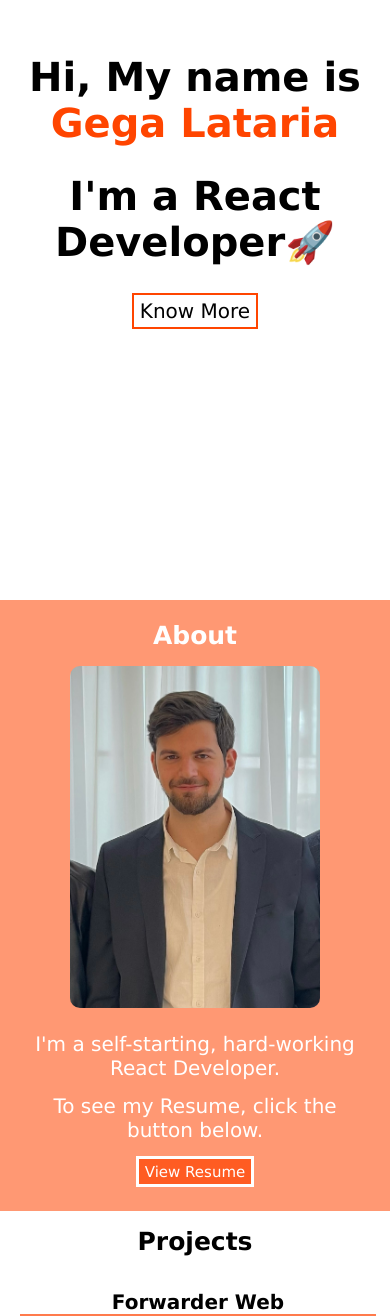
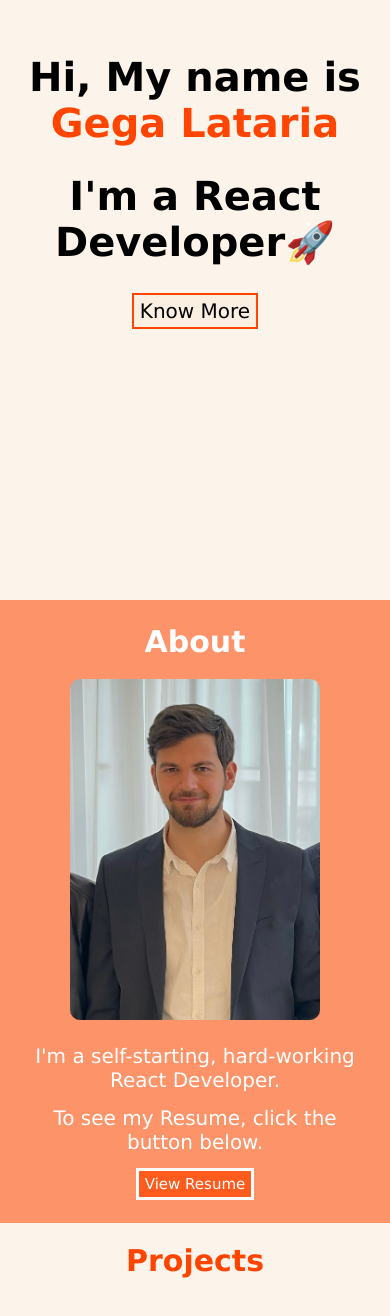
Before and after one commit to GegaLataria/portfolio, a React (Create React App) app: page / in a window 390 px wide. Shown: the part 252-1568 px from the top of the page. Built offline with nearby package versions, Linux system fonts and the light colour scheme.

Commit message:
updated styling-page background color

```diff
--- a/src/App.css
+++ b/src/App.css
@@ -7,4 +7,5 @@ body {
     box-sizing: border-box;
     margin-left: 0;
     margin-right: 0;
+    background-color: rgba(250, 235, 215, 0.5);
 }
--- a/src/about/About.css
+++ b/src/about/About.css
@@ -45,7 +45,6 @@
 
 @media only screen and (max-width: 768px) {
     .about-container {
-        /* margin-left: 2.5vw; */
         clip-path: none;
         padding-bottom: 30px;
     }
@@ -53,7 +52,7 @@
        display: inline-block;
     }
     .about-container__title {
-        font-size: 25px;
+        font-size: 30px;
     }
     .about-container__image {
         width: 250px;
--- a/src/home/Home.css
+++ b/src/home/Home.css
@@ -17,7 +17,7 @@
 .name-container__button {
     border: 2px solid orangered;
     font-size: 1.8vw;
-    background-color: #fff;
+    background-color: rgba(250, 235, 215, 0.5);
     cursor: pointer;
     padding: 1vw 1.5vw;
 }
--- a/src/projects/Projects.css
+++ b/src/projects/Projects.css
@@ -51,6 +51,10 @@
     flex: 50%;
 }
 
+.projects {
+    color: rgba(255, 68, 0, 1);
+}
+
 .project-description {
     text-align: left;
 }
--- a/src/projects/Projects.js
+++ b/src/projects/Projects.js
@@ -8,7 +8,7 @@ import "./Projects.css";
 export default function Projects() {
   return (
     <div className="projects-container">
-      <h1 className="about-container__title">Projects</h1>
+      <h1 className="about-container__title projects">Projects</h1>
       <div>
         <div className="project-container__flex">
           <div className="project-input-container">
```
